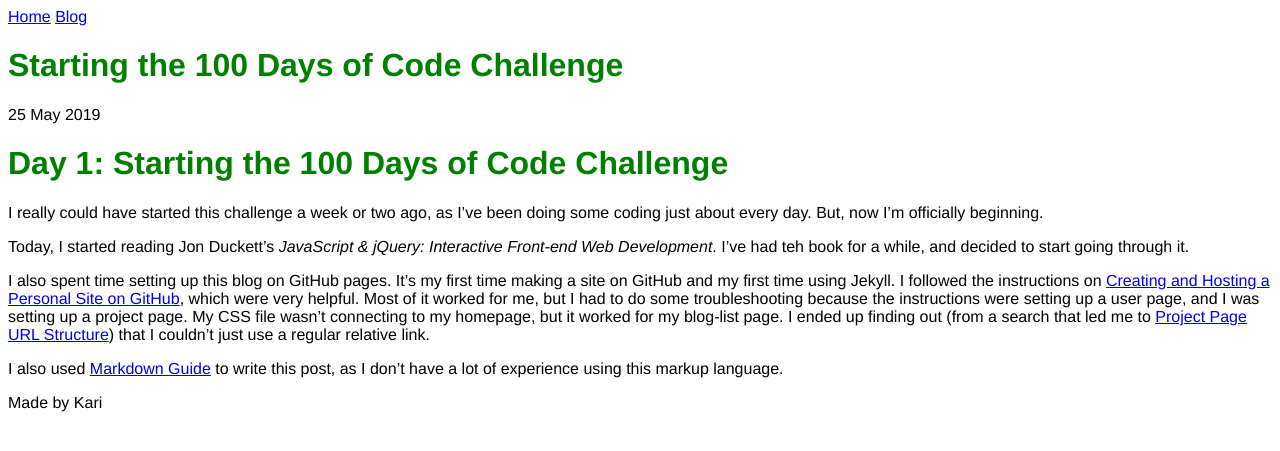
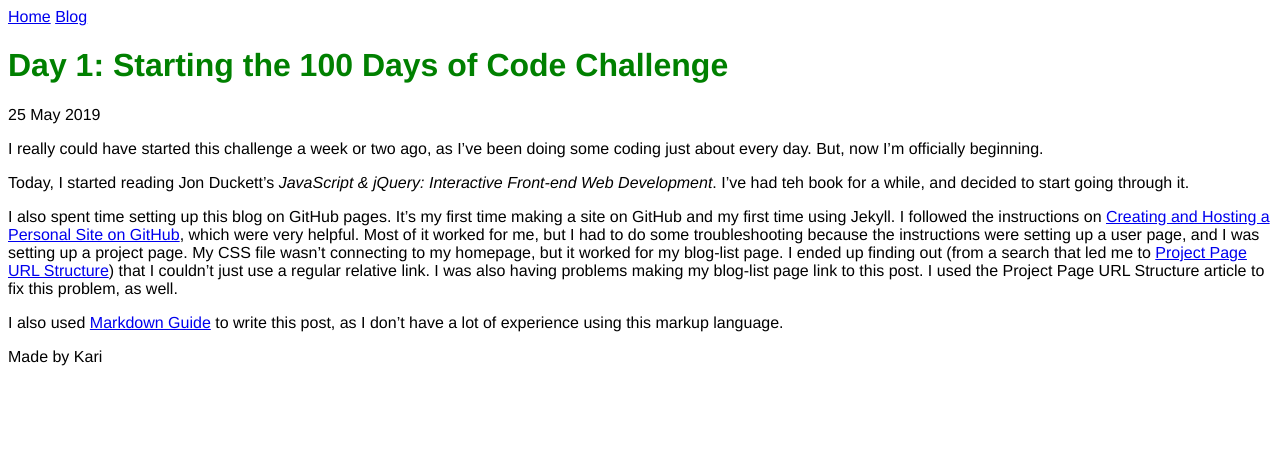
Before and after one commit to KJLarson/100-days, a Jekyll site: the page built from _posts/2019-05-25-starting-the-100-days-of-code-challenge.md, in a window 1280 px wide. Shown: the top 451 px of the page. Built offline with Jekyll 4.4.1, drawn with Linux system fonts in a browser that asks for light colours.

Commit message:
Update 2019-05-25-starting-the-100-days-of-code-challenge.md

```diff
--- a/_posts/2019-05-25-starting-the-100-days-of-code-challenge.md
+++ b/_posts/2019-05-25-starting-the-100-days-of-code-challenge.md
@@ -1,15 +1,13 @@
 ---
 layout: post
-title: "Starting the 100 Days of Code Challenge"
+title: "Day 1: Starting the 100 Days of Code Challenge"
 date: 2019-05-25
 ---
-
-# Day 1: Starting the 100 Days of Code Challenge
 
 I really could have started this challenge a week or two ago, as I've been doing some coding just about every day. But, now I'm officially beginning.
 
 Today, I started reading Jon Duckett's <cite>JavaScript & jQuery: Interactive Front-end Web Development</cite>. I've had teh book for a while, and decided to start going through it.
 
-I also spent time setting up this blog on GitHub pages. It's my first time making a site on GitHub and my first time using Jekyll. I followed the instructions on [Creating and Hosting a Personal Site on GitHub](http://jmcglone.com/guides/github-pages/), which were very helpful. Most of it worked for me, but I had to do some troubleshooting because the instructions were setting up a user page, and I was setting up a project page. My CSS file wasn't connecting to my homepage, but it worked for my blog-list page. I ended up finding out (from a search that led me to [Project Page URL Structure](https://jekyllrb.com/docs/github-pages/#project_page_url_structure)) that I couldn't just use a regular relative link.
+I also spent time setting up this blog on GitHub pages. It's my first time making a site on GitHub and my first time using Jekyll. I followed the instructions on [Creating and Hosting a Personal Site on GitHub](http://jmcglone.com/guides/github-pages/), which were very helpful. Most of it worked for me, but I had to do some troubleshooting because the instructions were setting up a user page, and I was setting up a project page. My CSS file wasn't connecting to my homepage, but it worked for my blog-list page. I ended up finding out (from a search that led me to [Project Page URL Structure](https://jekyllrb.com/docs/github-pages/#project_page_url_structure)) that I couldn't just use a regular relative link. I was also having problems making my blog-list page link to this post. I used the Project Page URL Structure article to fix this problem, as well.
 
 I also used [Markdown Guide](https://www.markdownguide.org/) to write this post, as I don't have a lot of experience using this markup language.
```
